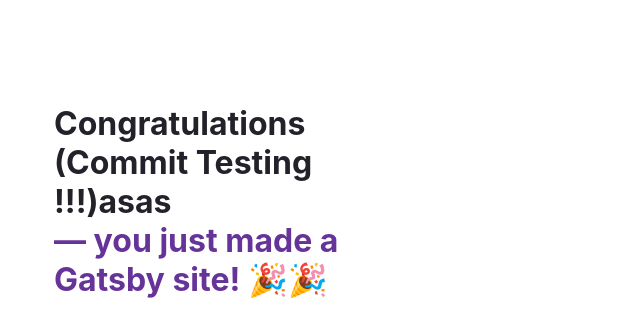
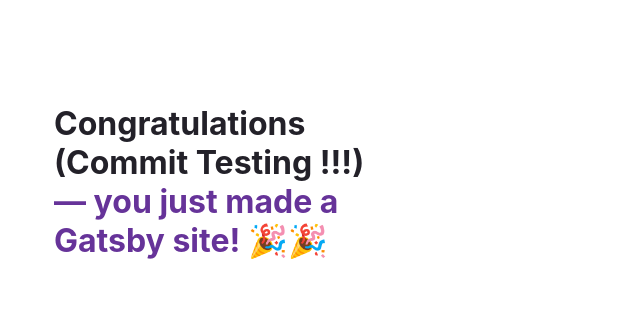
Before and after one commit to codersoon/my-gatsby-site, a Gatsby site: page / in a window 1280 px wide. Shown: the top 317 px of the page, without its empty margins (50-692 px from the left). Built offline with nearby package versions, Linux system fonts and the light colour scheme; Gatsby itself is replaced by a stand-in of ours; no server answers.

Commit message:
newsite-testing

```diff
--- a/src/pages/index.js
+++ b/src/pages/index.js
@@ -140,7 +140,7 @@
     <main style={pageStyles}>
       <title>Home Page</title>
       <h1 style={headingStyles}>
-        Congratulations (Commit Testing !!!)asas
+        Congratulations (Commit Testing !!!)
         <br />
         <span style={headingAccentStyles}>— you just made a Gatsby site! </span>
         <span role="img" aria-label="Party popper emojis">
```
